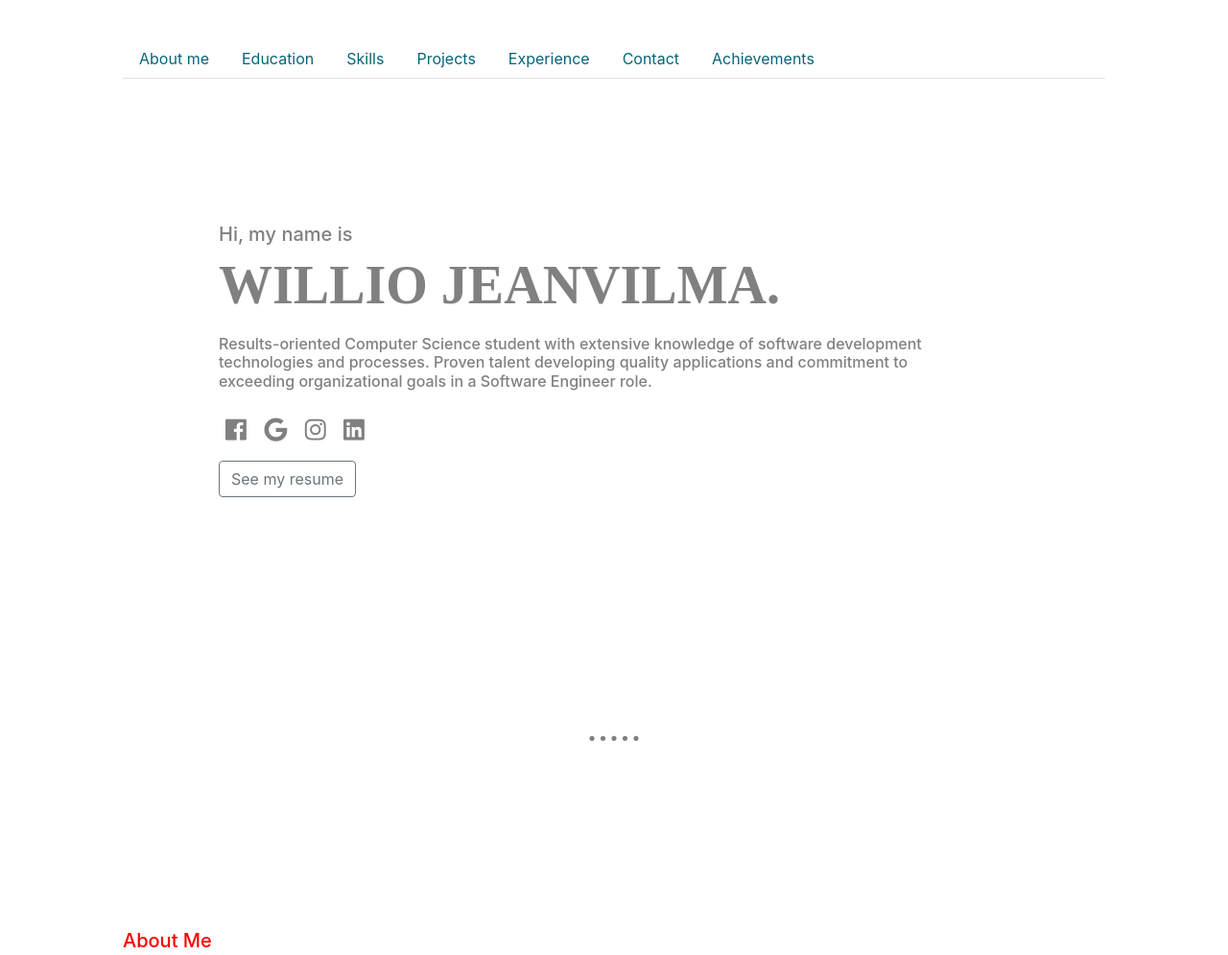
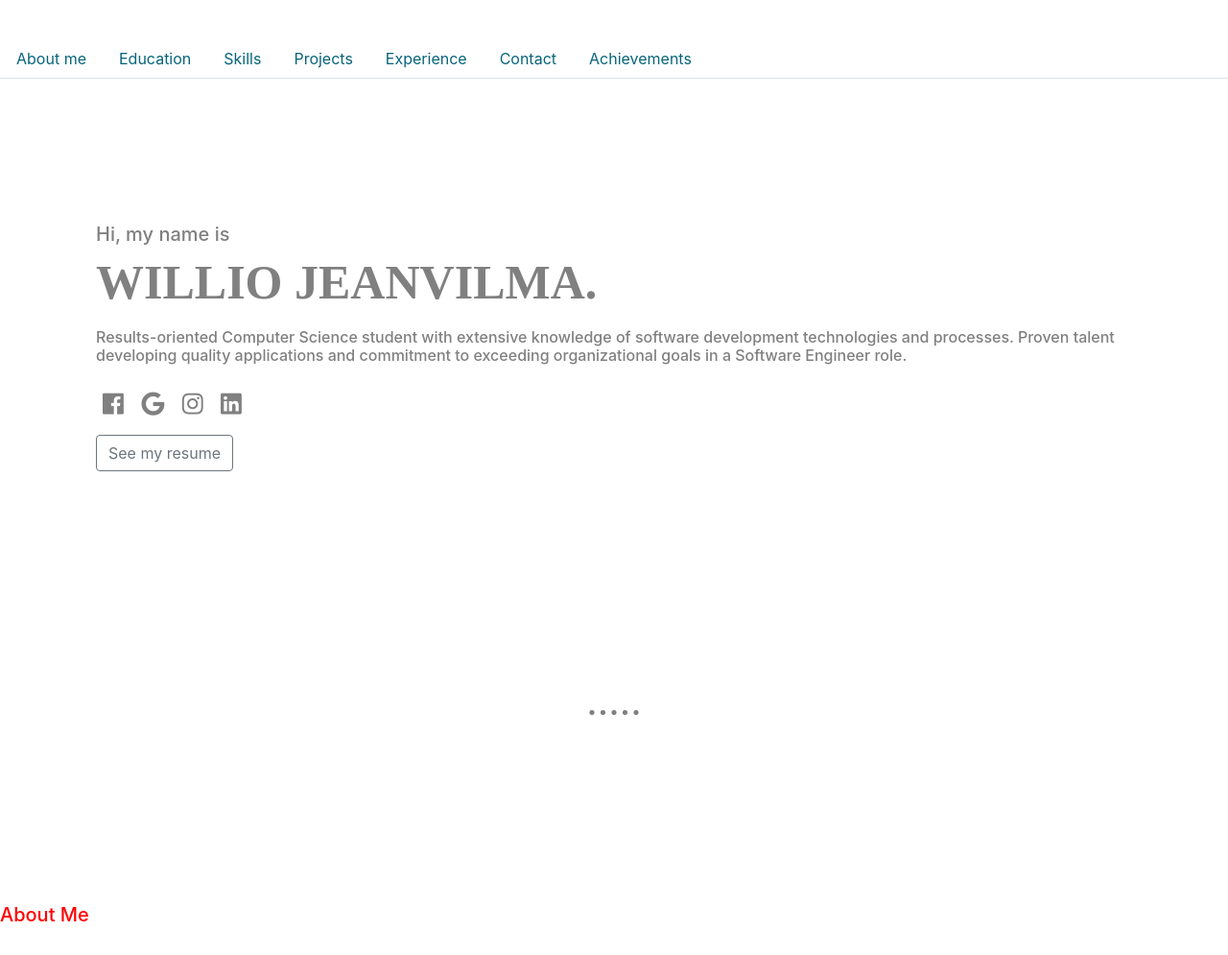
Before and after one commit to wjeanvilma/wjeanvilma.github.io, a plain HTML site: page index.html in a window 1280 px wide. Shown: the top 995 px of the page at 96% size. Drawn offline with nearby package versions, Linux system fonts and the light colour scheme.

Commit message:
change layout

```diff
--- a/index.html
+++ b/index.html
@@ -12,7 +12,7 @@
     <link rel="stylesheet" href="https://fonts.googleapis.com/css?family=Tangerine">
     <link rel="stylesheet" href="https://use.fontawesome.com/releases/v5.0.8/css/all.css">
     <link rel="stylesheet" href="https://stackpath.bootstrapcdn.com/bootstrap/4.4.1/css/bootstrap.min.css" integrity="sha384-Vkoo8x4CGsO3+Hhxv8T/Q5PaXtkKtu6ug5TOeNV6gBiFeWPGFN9MuhOf23Q9Ifjh" crossorigin="anonymous">
-    <link rel="stylesheet" type="text/css" href="styles.css?version=147">
+    <link rel="stylesheet" type="text/css" href="styles.css?version=17">
 </head>
 
 <body>
@@ -45,7 +45,7 @@
                     </ul>
                 </div>
 
-                <div class="header-container">
+                <div class="header-container col-sm-12 col-lg-12" >
                     <h5>Hi, my name is</h5>
                     <h4 class="name"><b>WILLIO JEANVILMA.</b></h4>
                     <h6 class="description">Results-oriented Computer Science student with extensive knowledge of software development technologies and
--- a/styles.css
+++ b/styles.css
@@ -8,13 +8,11 @@ body {
 
 .body{
    color: gray;
-   width: 80%;
    margin-left: auto;
    margin-right: auto;
 }
 
 .header-container {
-    width: 100%;
     color: gray;
     text-align: left;
     padding: 150px 100px 30px;
@@ -25,13 +23,12 @@ body {
 .name {
     color: gray;
     font-family: 'Spectral SC', serif;
-    font-size: 350%;
+    font-size: 50px;
 }
 
 .description{
     padding-top: 10px;
     color: gray;
-    width: 90%;
 }
 
 .fab{
```
